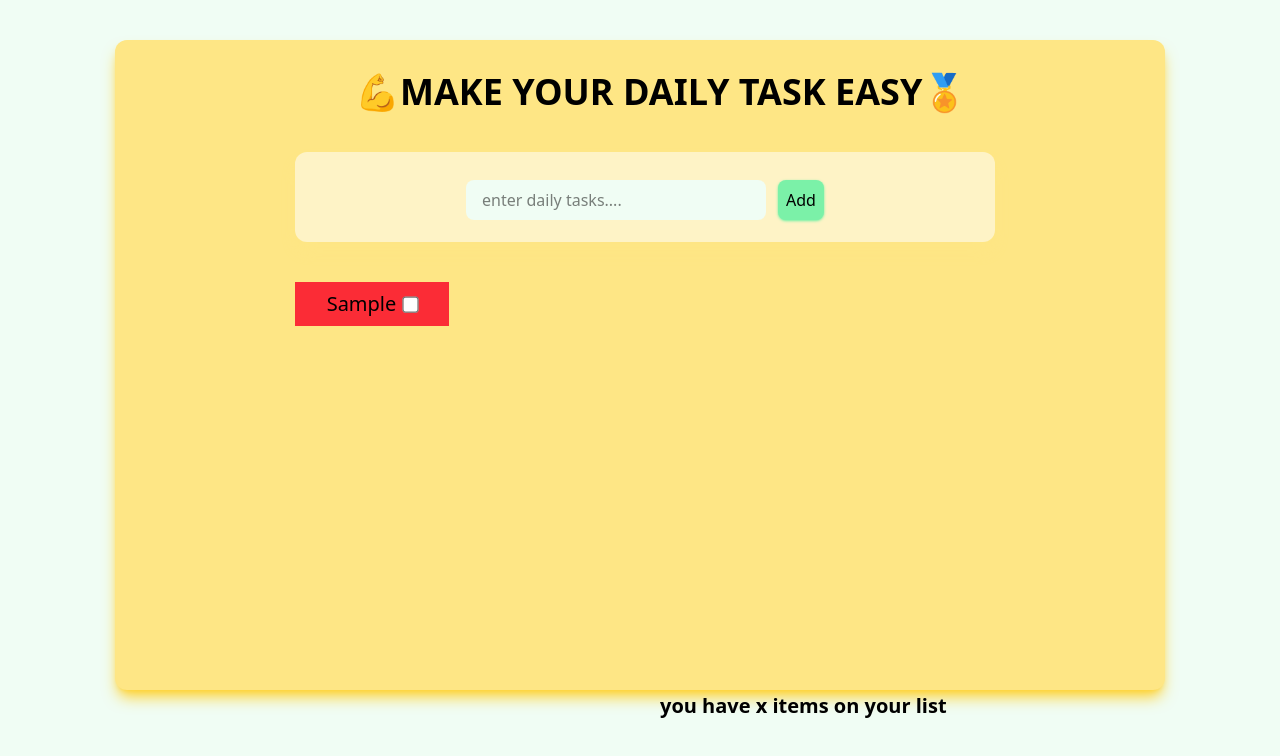
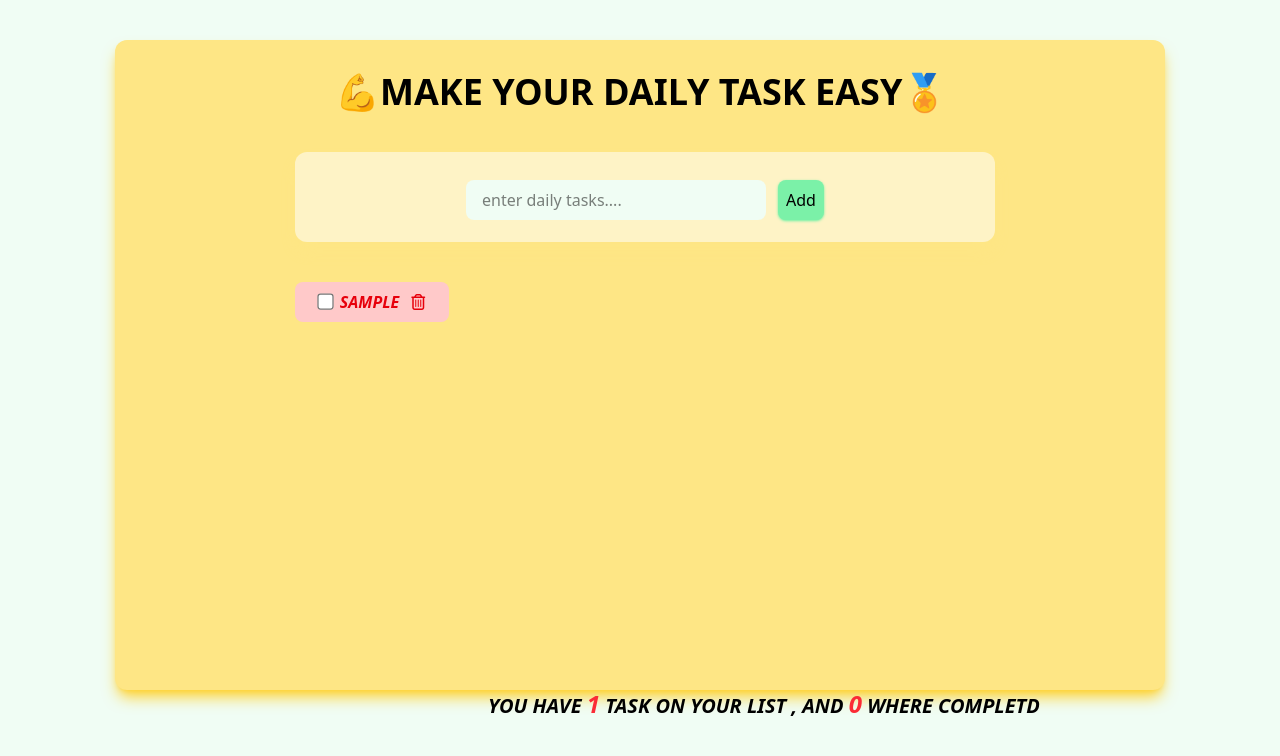
Before and after one commit to athul457/gym-task-manager, a React (Vite) app: page / in a window 1280 px wide. Both pictures are taken after typing "Sample" into the empty fields and a click on the button "Add". Shown: the top 756 px of the page. Built offline with nearby package versions, Linux system fonts and the light colour scheme.

Commit message:
added to components folder

```diff
--- a/index.html
+++ b/index.html
@@ -3,6 +3,13 @@
   <head>
     <meta charset="UTF-8" />
     <link rel="icon" type="image/svg+xml" href="/vite.svg" />
+    <link
+      rel="stylesheet"
+      href="https://cdnjs.cloudflare.com/ajax/libs/font-awesome/6.7.2/css/all.min.css"
+      integrity="sha512-Evv84Mr4kqVGRNSgIGL/F/aIDqQb7xQ2vcrdIwxfjThSH8CSR7PBEakCr51Ck+w+/U6swU2Im1vVX0SVk9ABhg=="
+      crossorigin="anonymous"
+      referrerpolicy="no-referrer"
+    />
     <link rel="preconnect" href="https://fonts.googleapis.com" />
     <link rel="preconnect" href="https://fonts.gstatic.com" crossorigin />
     <meta name="viewport" content="width=device-width, initial-scale=1.0" />
--- a/src/App.jsx
+++ b/src/App.jsx
@@ -1,8 +1,9 @@
 import { useState } from "react";
 import "./index.css";
-import { Footer } from "./Footer";
-import { Form } from "./Form";
-import { Header } from "./Header";
+import { Footer } from "./components/Footer";
+import { Form } from "./components/Form";
+import { Header } from "./components/Header";
+import { TaskList } from "./components/TaskList";
 
 function App() {
   const [task, setTask] = useState({
@@ -50,6 +51,12 @@ function App() {
     );
   }
 
+  function handleItemDelete(index) {
+    setItemArray((prevTask) =>
+      prevTask.filter((newTask, ind) => ind !== index)
+    );
+  }
+
   return (
     <div className="bg-green-50 w-full h-screen flex justify-center ">
       <div className="bg-amber-200 w-[1050px] h-[650px] mt-10 border-0 rounded-xl shadow-lg shadow-amber-300">
@@ -59,45 +66,15 @@ function App() {
           task={task}
           handleOnchange={handleOnchange}
         />
-        <TaskList itemArray={itemArray} handleToggle={handleToggle} />
-        <Footer />
+        <TaskList
+          itemArray={itemArray}
+          handleToggle={handleToggle}
+          handleItemDelete={handleItemDelete}
+        />
+        <Footer itemArray={itemArray} />
       </div>
     </div>
   );
 }
 
-function TaskList({ itemArray, handleToggle }) {
-  return (
-    <>
-      <div className="list-none grid grid-cols-4 items-center justify-between gap-7  w-[700px] h-auto ml-45 mt-10 text-center">
-        {itemArray.map((task, index) => (
-          <ul>
-            <li key={index} className="bg-red-500 p-2 text-xl">
-              <TaskItem task={task} handleToggle={handleToggle} index={index} />
-            </li>
-          </ul>
-        ))}
-      </div>
-    </>
-  );
-}
-
-function TaskItem({ task, handleToggle, index }) {
-  return (
-    <>
-      <div>
-        <span className={task.completed ? "line-through" : ""}>
-          {task.description}
-        </span>
-        <input
-          type="checkbox"
-          className="ml-2 scale-125 border-0 bg-amber-300 accent-amber-500"
-          value={index}
-          checked={task.completed}
-          onChange={() => handleToggle(index)}
-        />
-      </div>
-    </>
-  );
-}
 export default App;
--- a/src/Footer.jsx
+++ /dev/null
@@ -1,9 +0,0 @@
-export function Footer() {
-  return (
-    <>
-      <div className="absolute bottom-20 left-165">
-        <h1 className="font-bold text-xl">you have x items on your list</h1>
-      </div>
-    </>
-  );
-}
--- /dev/null
+++ b/src/components/Footer.jsx
@@ -0,0 +1,16 @@
+export function Footer({ itemArray }) {
+  const itemLength = itemArray.length;
+  const completedTask = itemArray.filter((item) => item.completed).length;
+  return (
+    <>
+      <div className="">
+        <div className="absolute bottom-20 left-122 uppercase font-bold text-xl italic">
+          you have <span className="text-red-500 text-2xl ">{itemLength}</span>{" "}
+          task on your list , And{" "}
+          <span className="text-red-500 text-2xl ">{completedTask}</span> where
+          completd
+        </div>
+      </div>
+    </>
+  );
+}
--- a/src/Header.jsx
+++ b/src/components/Header.jsx
@@ -2,7 +2,7 @@ export function Header() {
   return (
     <>
       <div className="mt-8">
-        <h1 className="text-4xl font-bold ml-60">
+        <h1 className="text-4xl font-bold ml-55">
           💪MAKE YOUR DAILY TASK EASY🏅
         </h1>
         {/* <h3 className="font-bold text-xl mt-6 p-5 text-justify">
--- /dev/null
+++ b/src/components/TaskItem.jsx
@@ -0,0 +1,24 @@
+export function TaskItem({ task, handleToggle, index, handleItemDelete }) {
+  return (
+    <>
+      <div>
+        <input
+          type="checkbox"
+          className="mr-2 scale-125 border-0 bg-amber-300 accent-amber-500"
+          value={index}
+          checked={task.completed}
+          onChange={() => handleToggle(index)}
+        />
+        <span className={task.completed ? "line-through  " : ""}>
+          {task.description}
+        </span>
+        <button
+          className="ml-3   border-0 rounded-lg"
+          onClick={() => handleItemDelete(index)}
+        >
+          <i class="fa-regular fa-trash-can"></i>
+        </button>
+      </div>
+    </>
+  );
+}
--- /dev/null
+++ b/src/components/TaskList.jsx
@@ -0,0 +1,25 @@
+import { TaskItem } from "./TaskItem";
+
+export function TaskList({ itemArray, handleToggle, handleItemDelete }) {
+  return (
+    <>
+      <div className="list-none grid grid-cols-4 items-center justify-between gap-7  w-[700px] h-auto ml-45 mt-10 text-center">
+        {itemArray.map((task, index) => (
+          <ul>
+            <li
+              key={index}
+              className="bg-red-200 p-2 text-md border-0 rounded-lg uppercase font-bold text-red-600 italic"
+            >
+              <TaskItem
+                task={task}
+                handleToggle={handleToggle}
+                index={index}
+                handleItemDelete={handleItemDelete}
+              />
+            </li>
+          </ul>
+        ))}
+      </div>
+    </>
+  );
+}
```
Also changed, not shown: src/components/Form.jsx (renamed from src/Form.jsx).
